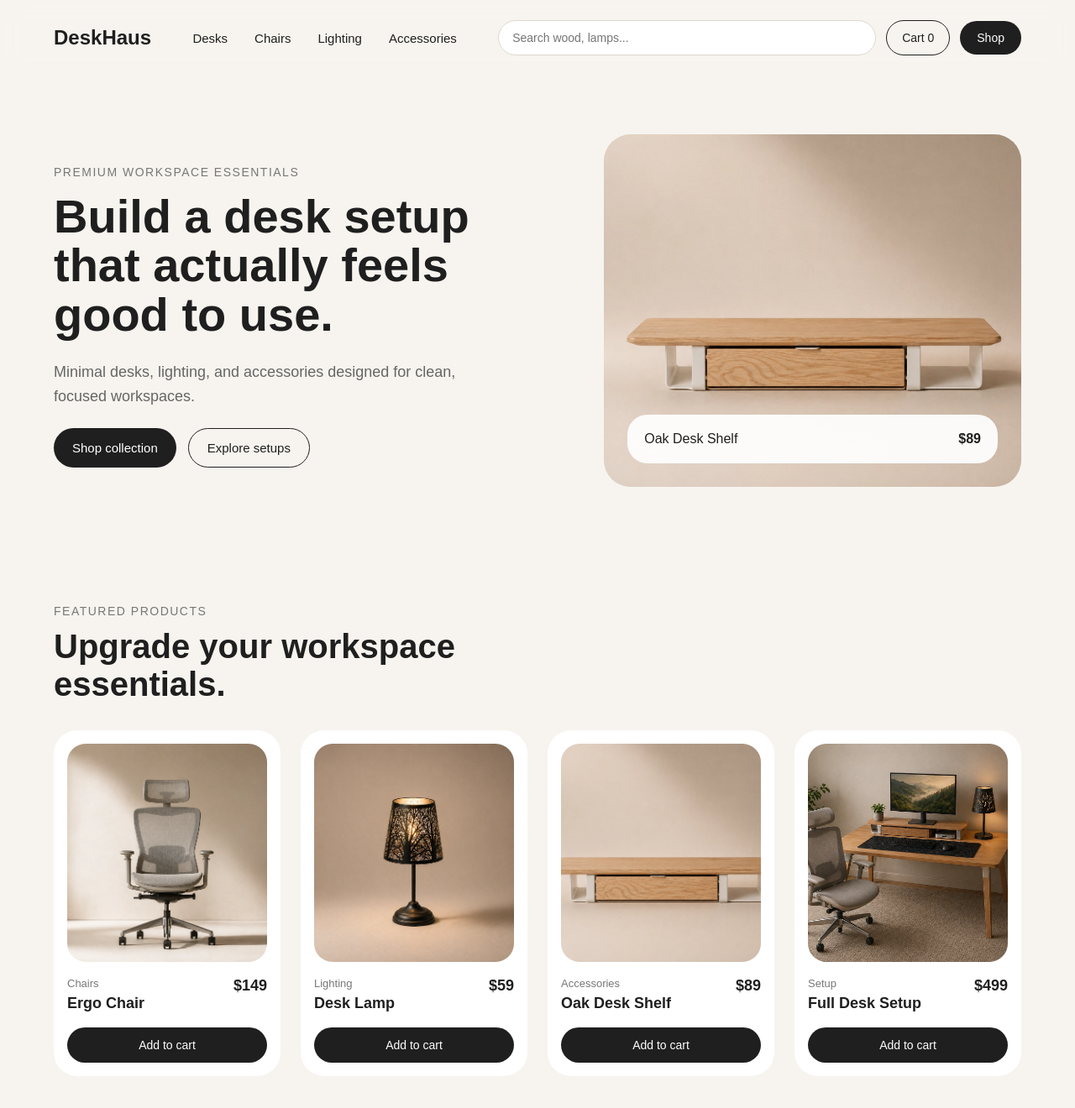
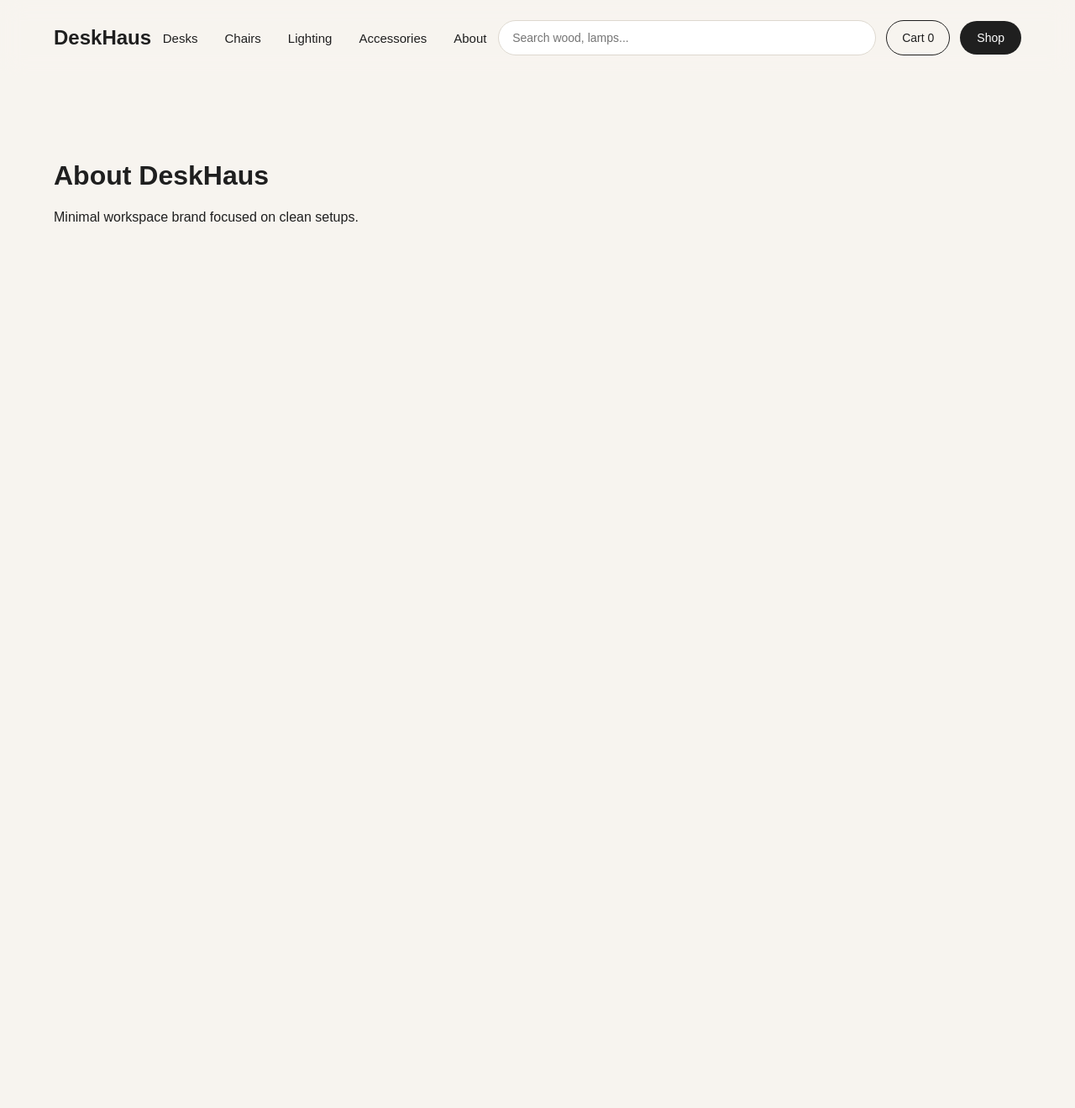
Before and after one commit to DavidGhachava/react-final-project, a React (Vite) app in the folder my-app/: page /about in a window 1280 px wide. Shown: the top 1320 px of the page at 84% size. After the commit the page ends 800 px from the top, so only its background shows below. Built offline with nearby package versions, Linux system fonts and the light colour scheme.

Commit message:
convert navbar to react router links

```diff
--- a/my-app/package.json
+++ b/my-app/package.json
@@ -11,7 +11,8 @@
   },
   "dependencies": {
     "react": "^19.2.5",
-    "react-dom": "^19.2.5"
+    "react-dom": "^19.2.5",
+    "react-router-dom": "^7.14.2"
   },
   "devDependencies": {
     "@eslint/js": "^10.0.1",
--- a/my-app/src/App.jsx
+++ b/my-app/src/App.jsx
@@ -1,8 +1,10 @@
 import { useState } from 'react'
+import { Routes, Route } from 'react-router-dom'
 
 import Navbar from './components/Navbar'
-import Hero from './components/Hero'
-import ProductGrid from './components/ProductGrid'
+import Home from './pages/Home'
+import Products from './pages/Products'
+import About from './pages/About'
 
 function App() {
   const [cartCount, setCartCount] = useState(0)
@@ -14,8 +16,12 @@ function App() {
   return (
     <>
       <Navbar cartCount={cartCount} />
-      <Hero />
-      <ProductGrid onAddToCart={handleAddToCart} />
+
+      <Routes>
+        <Route path="/" element={<Home onAddToCart={handleAddToCart} />} />
+        <Route path="/products" element={<Products />} />
+        <Route path="/about" element={<About />} />
+      </Routes>
     </>
   )
 }
--- a/my-app/src/components/navbar.jsx
+++ b/my-app/src/components/navbar.jsx
@@ -1,13 +1,18 @@
+import { Link } from 'react-router-dom'
+
 function Navbar({ cartCount }) {
   return (
     <header className="navbar">
-      <div className="logo">DeskHaus</div>
+      <div className="logo">
+        <Link to="/">DeskHaus</Link>
+      </div>
 
       <nav className="nav-links">
-        <a href="#">Desks</a>
-        <a href="#">Chairs</a>
-        <a href="#">Lighting</a>
-        <a href="#">Accessories</a>
+        <Link to="/products">Desks</Link>
+        <Link to="/products">Chairs</Link>
+        <Link to="/products">Lighting</Link>
+        <Link to="/products">Accessories</Link>
+        <Link to="/about">About</Link>
       </nav>
 
       <div className="nav-actions">
@@ -18,7 +23,10 @@ function Navbar({ cartCount }) {
         />
 
         <button className="cart-button">Cart {cartCount}</button>
-        <button className="nav-button">Shop</button>
+
+        <Link to="/products" className="nav-button">
+          Shop
+        </Link>
       </div>
     </header>
   )
--- a/my-app/src/index.css
+++ b/my-app/src/index.css
@@ -38,6 +38,17 @@ body {
   font-size: 15px;
 }
 
+.nav-links a,
+.nav-links a:visited {
+  text-decoration: none;
+  color: #1f1f1f;
+}
+
+.logo a {
+  text-decoration: none;
+  color: inherit;
+}
+
 .nav-button {
   border: none;
   background: #1f1f1f;
@@ -46,7 +57,12 @@ body {
   border-radius: 999px;
   cursor: pointer;
   font-size: 14px;
+  text-decoration: none;
+  display: inline-flex;
+  align-items: center;
+  justify-content: center;
 }
+
 .nav-actions {
   display: flex;
   align-items: center;
--- a/my-app/src/main.jsx
+++ b/my-app/src/main.jsx
@@ -1,10 +1,13 @@
-import { StrictMode } from 'react'
-import { createRoot } from 'react-dom/client'
+import React from 'react'
+import ReactDOM from 'react-dom/client'
+import App from './App.jsx'
+import { BrowserRouter } from 'react-router-dom'
 import './index.css'
-import App from './App.jsx'
 
-createRoot(document.getElementById('root')).render(
-  <StrictMode>
-    <App />
-  </StrictMode>,
+ReactDOM.createRoot(document.getElementById('root')).render(
+  <React.StrictMode>
+    <BrowserRouter>
+      <App />
+    </BrowserRouter>
+  </React.StrictMode>,
 )
--- /dev/null
+++ b/my-app/src/pages/About.jsx
@@ -0,0 +1,10 @@
+function About() {
+  return (
+    <div style={{ padding: '80px 64px' }}>
+      <h1>About DeskHaus</h1>
+      <p>Minimal workspace brand focused on clean setups.</p>
+    </div>
+  )
+}
+
+export default About
--- /dev/null
+++ b/my-app/src/pages/Home.jsx
@@ -0,0 +1,13 @@
+import Hero from '../components/Hero'
+import ProductGrid from '../components/ProductGrid'
+
+function Home({ onAddToCart }) {
+  return (
+    <>
+      <Hero />
+      <ProductGrid onAddToCart={onAddToCart} />
+    </>
+  )
+}
+
+export default Home
--- /dev/null
+++ b/my-app/src/pages/Products.jsx
@@ -0,0 +1,10 @@
+function Products() {
+  return (
+    <div style={{ padding: '80px 64px' }}>
+      <h1>All Products</h1>
+      <p>This will be your full catalog later.</p>
+    </div>
+  )
+}
+
+export default Products
```
Also changed, not shown: 1 other file (tests, documents, lock files or other folders).
